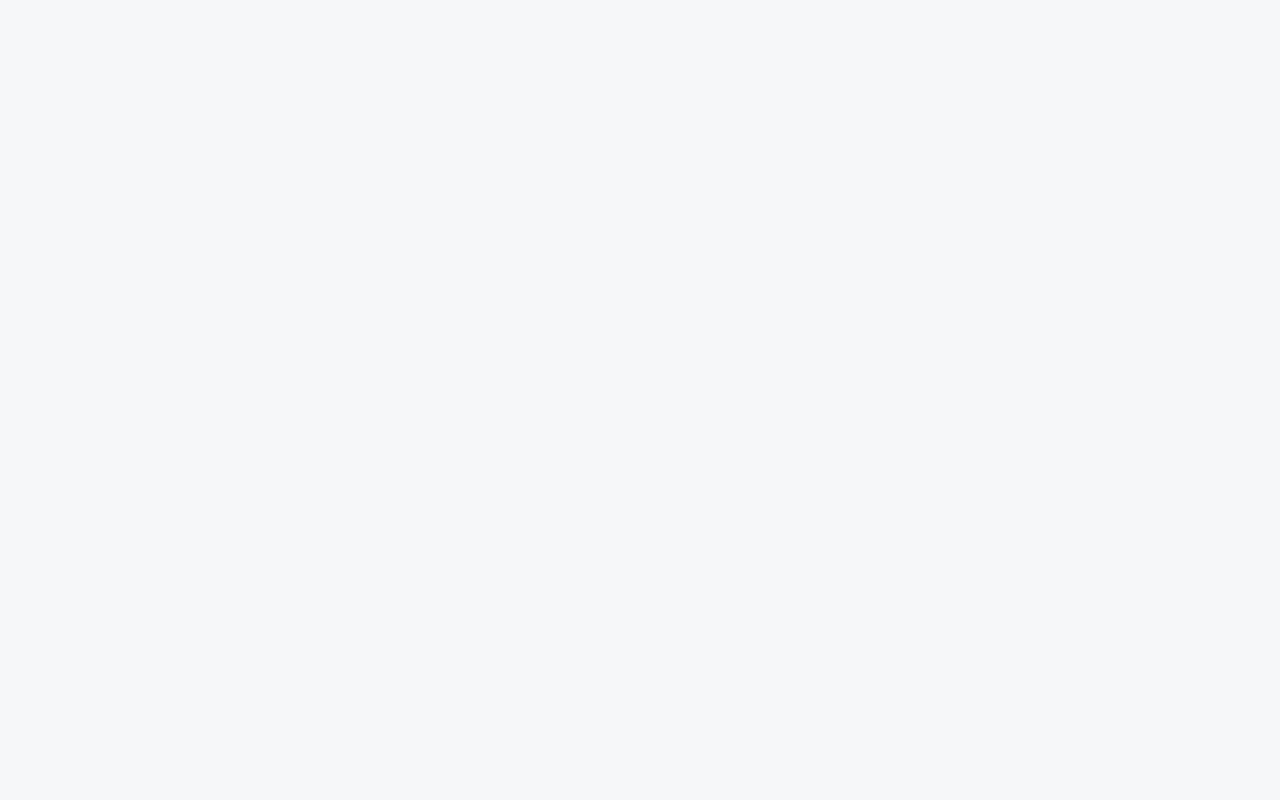
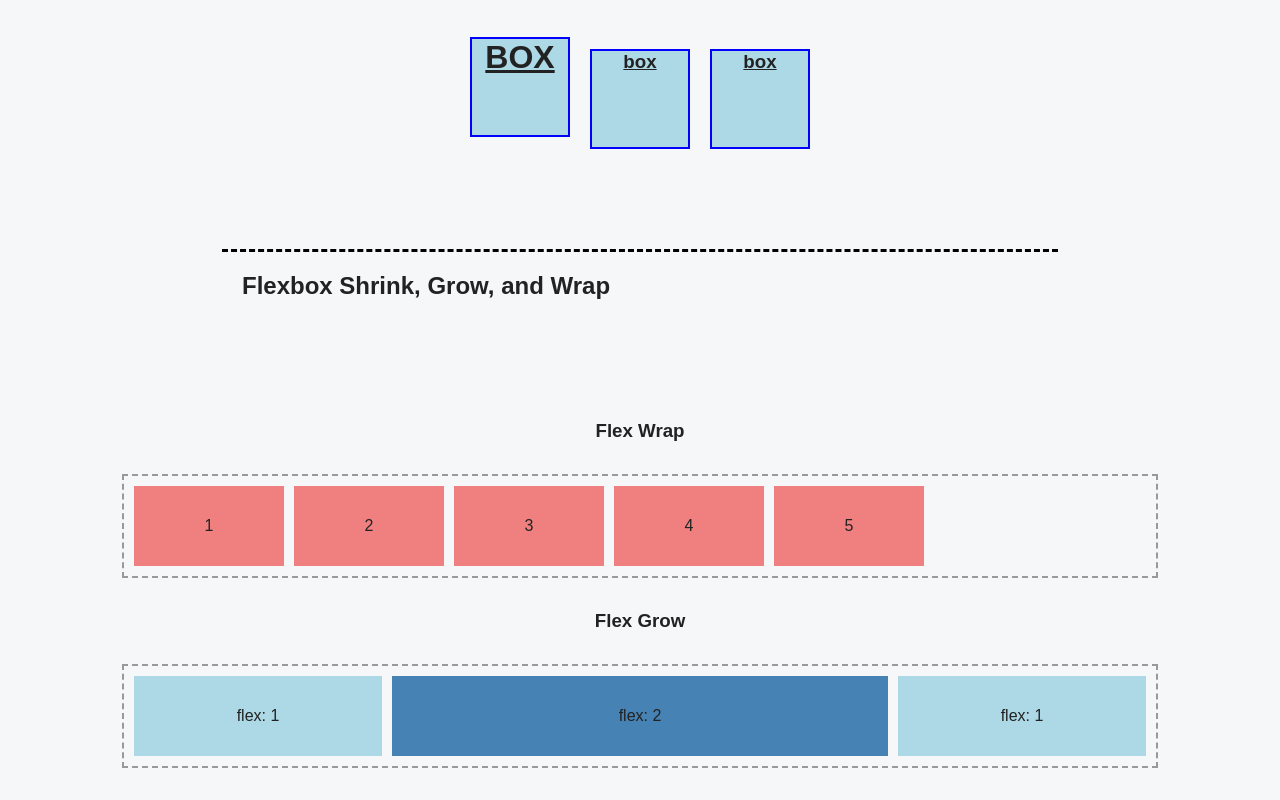
Before and after one commit to justinfread/css-layout-workshop, a React (Vite) app: page / in a window 1280 px wide. Shown: the part 713-1513 px from the top of the page. Before the commit the page ends 800 px from the top, so only its background shows below. Built offline with nearby package versions, Linux system fonts and the light colour scheme.

Commit message:
Reworked FlexSizing

```diff
--- a/src/App.jsx
+++ b/src/App.jsx
@@ -1,5 +1,5 @@
 import FlexBasics from "./components/flex/FlexBasics";
-//import FlexWrap from "./components/flex/FlexWrapDemo";
+import FlexSizing from "./components/flex/FlexSizing";
 //import GridBasic from "./components/grid/GridBasic";
 //import GridAreas from "./components/grid/GridAreas";
 
@@ -9,9 +9,10 @@ export default function App() {
       <h1>CSS Layout Workshop</h1>
 
       <section>
-        <h2>Flexbox Basics</h2>
+        <h2 style={{ margin: "100px", borderTop: "3px dashed #000", padding: "20px" }}>Flexbox Basics</h2>
         <FlexBasics />
-        {/* <FlexWrap /> */}
+        <h2 style={{ margin: "100px", borderTop: "3px dashed #000", padding: "20px" }}>Flexbox Shrink, Grow, and Wrap</h2>
+        <FlexSizing />
       </section>
 
       {/*<section>
--- /dev/null
+++ b/src/components/flex/FlexSizing.jsx
@@ -0,0 +1,25 @@
+import styles from "./FlexSizing.module.css";
+
+export default function FlexSizing() {
+  return (
+    <div className={styles.wrapper}>
+      <h3>Flex Wrap</h3>
+
+      <div className={styles.wrapContainer}>
+        <div className={styles.box}>1</div>
+        <div className={styles.box}>2</div>
+        <div className={styles.box}>3</div>
+        <div className={styles.box}>4</div>
+        <div className={styles.box}>5</div>
+      </div>
+
+      <h3>Flex Grow</h3>
+
+      <div className={styles.growContainer}>
+        <div className={styles.growOne}>flex: 1</div>
+        <div className={styles.growTwo}>flex: 2</div>
+        <div className={styles.growOne}>flex: 1</div>
+      </div>
+    </div>
+  );
+}
--- /dev/null
+++ b/src/components/flex/FlexSizing.module.css
@@ -0,0 +1,59 @@
+/**
+  Some examples of flexbox sizing properties: flex-shrink, flex-grow, and flex-wrap.
+  Some of this example does not demonstrate best practices or how to set up a real layout.
+  It is meant to show how the properties work.
+*/
+
+.wrapper {
+  display: flex;
+  flex-direction: column;
+  gap: 2rem;
+}
+
+.wrapContainer {
+  display: flex;
+  flex-wrap: wrap;
+  gap: 10px;
+  border: 2px dashed #999;
+  padding: 10px;
+}
+
+.box {
+  width: 150px;
+  height: 80px;
+  background: lightcoral;
+
+  /**Put the numbers in the center of the box */
+  display: flex;
+  align-items: center;
+  justify-content: center;
+}
+
+.growContainer {
+  display: flex;
+  gap: 10px;
+  border: 2px dashed #999;
+  padding: 10px;
+}
+
+.growOne {
+  flex: 1;
+  background: lightblue;
+  height: 80px;
+
+  /**Put the content in the center of the box */
+  display: flex;
+  align-items: center;
+  justify-content: center;
+}
+
+.growTwo {
+  flex: 2;
+  background: steelblue;
+  height: 80px;
+
+  /**Put the content in the center of the box */
+  display: flex;
+  align-items: center;
+  justify-content: center;
+}
```
Also changed, not shown: src/components/flex/FlexAlign.jsx (deleted).
